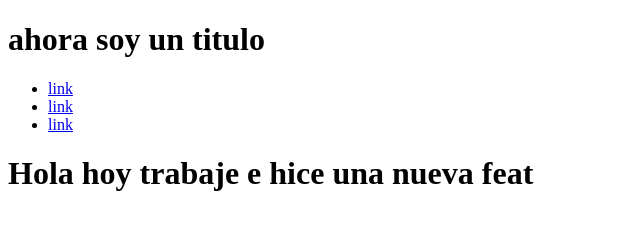
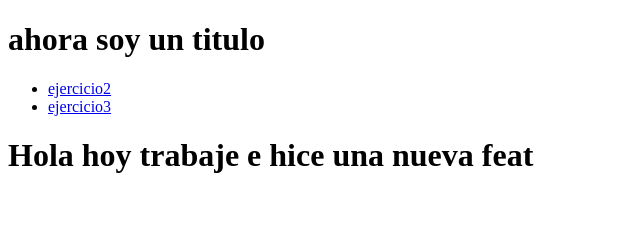
Before and after one commit to GabrielNavas98/branches, a plain HTML site: page index.html in a window 1280 px wide. Shown: the whole page, without its empty margins (0-640 px from the left). Drawn offline with Linux system fonts and the light colour scheme.

Commit message:
añadimos links

```diff
--- a/index.html
+++ b/index.html
@@ -9,9 +9,8 @@
     <h1>ahora soy un titulo</h1>
     <nav>
         <ul>
-            <li><a href="#">link</a></li>
-            <li><a href="#">link</a></li>
-            <li><a href="#">link</a></li>
+            <li><a href="./ejercicio2.html">ejercicio2</a></li>
+            <li><a href="./ejercicio3.html">ejercicio3</a></li>
         </ul>
     </nav>
     <h1>Hola hoy trabaje e hice una nueva feat</h1>
```
